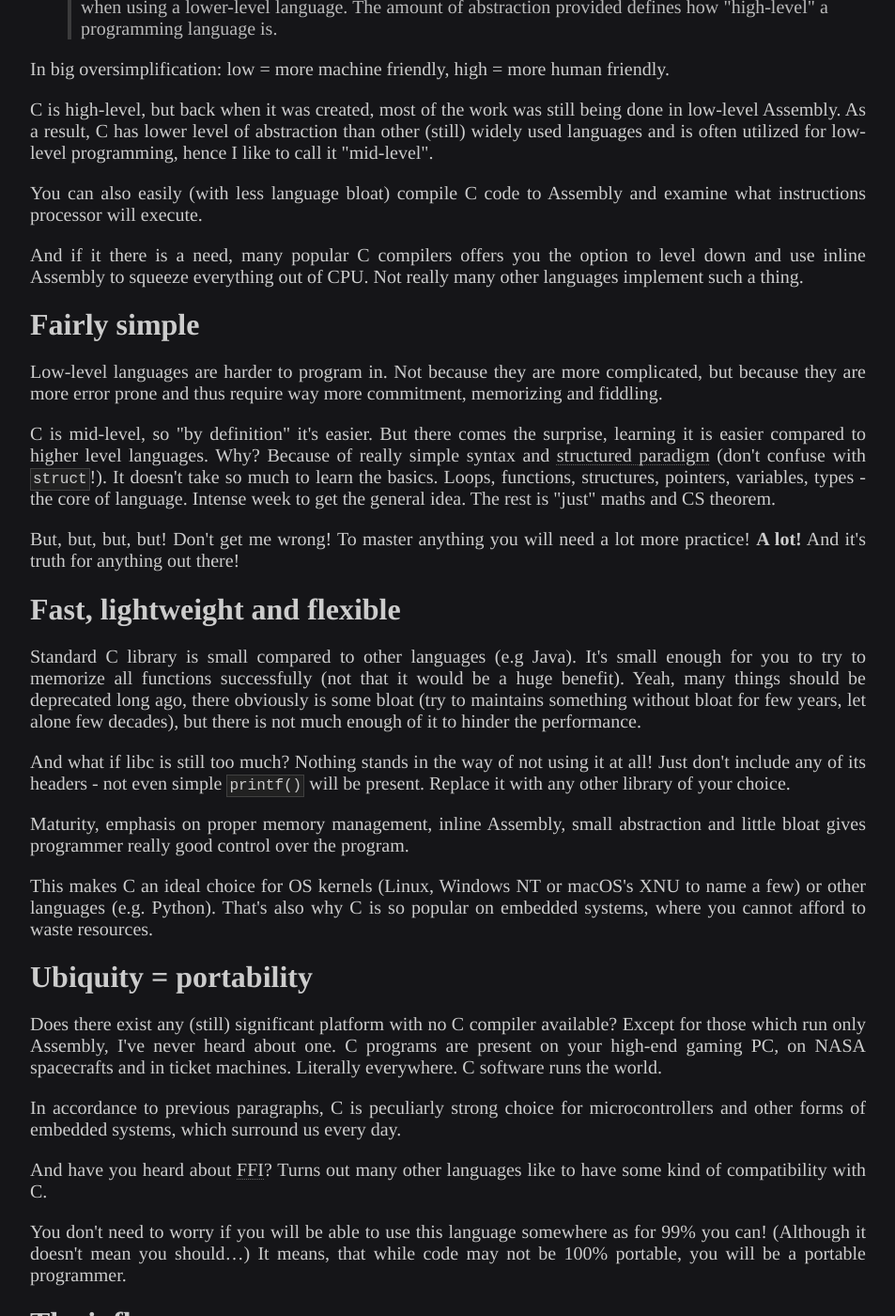
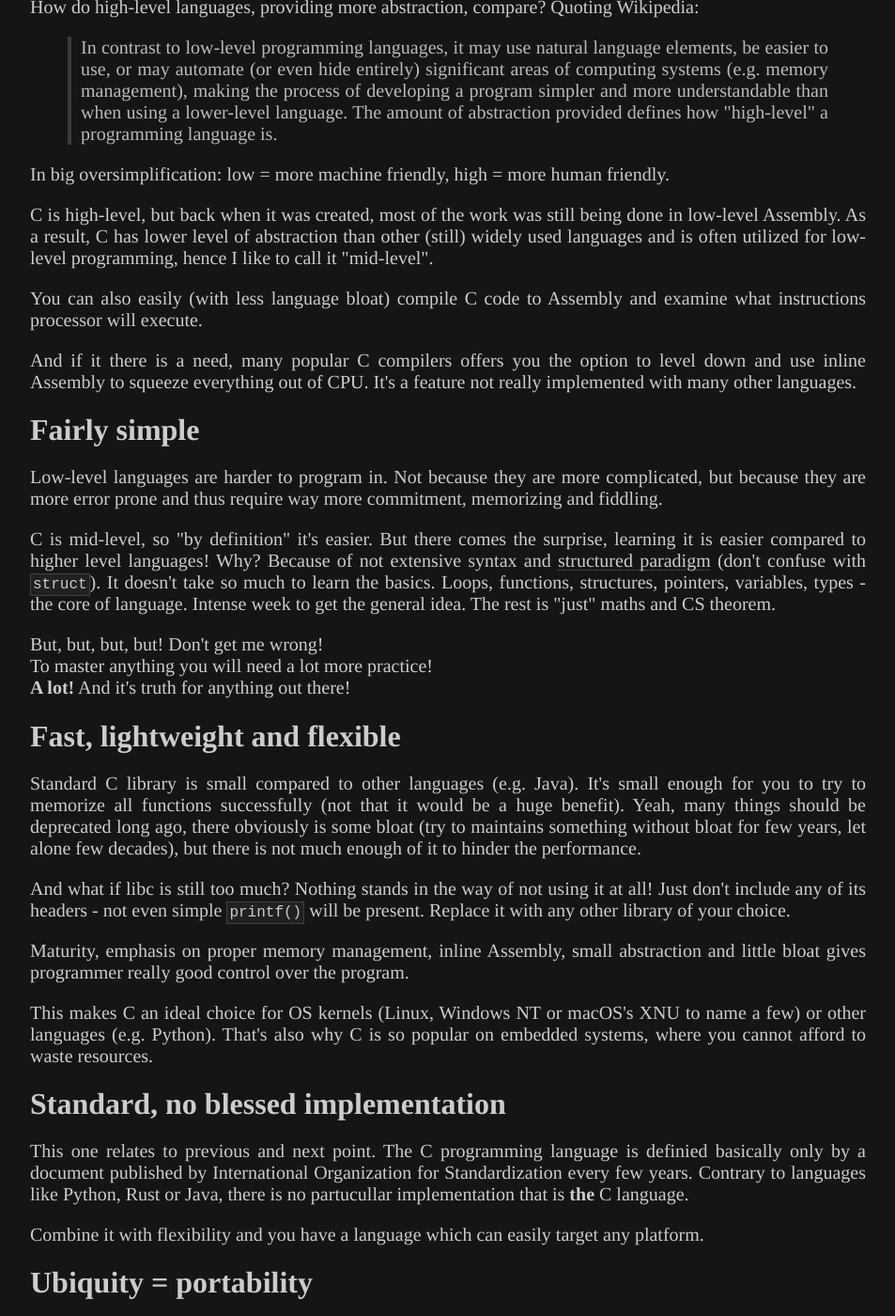
Before and after one commit to Jorenar/blog, a Jekyll site: the page built from _posts/2020-11-03-best-of-c.md, in a window 1280 px wide and 1400 px high, scrolled down 1047 px. Shown: the whole window at 94% size, without its empty margins (163-1116 px from the left). Built offline with Jekyll 4.4.1, drawn with Linux system fonts in a browser that asks for light colours; some of the changed text lies outside the part shown.

```diff
--- a/_posts/2020-11-03-best-of-c.md
+++ b/_posts/2020-11-03-best-of-c.md
@@ -5,10 +5,16 @@ redirect_from:
   - /programming/best-of-c
 ---
 
-"_Why should I even bother with this old C language?_" Have you ever heard such
-words? I had. Countless of times, be it in direct conversation or on a forum.
-In my humble opinion learning C can be really valuable experience, so in this
-not too long text I hope to show you what makes me like C.
+How comes that, after over half a century, C is still a relatively popular and
+widely used language when others have withered into obscurity? Why, over all this
+time, was nothing able to fully replace it? Why is it still taught in schools?
+
+In this article, I hope to present some of the best aspects of the language
+(although not all) that contributed to such a state of affairs.
+
+However, I would like to point out at the beginning that this list is purely
+subjective, so some people may see some (or all) of the points as the worst
+aspects of the language (and I won't even necessarily deem them wrong).
 
 # Spirit of C
 
@@ -23,8 +29,6 @@ Let's start with a quote from document [C99RationaleV5.10](http://www.open-std.o
 >   * _Keep the language small and simple._
 >   * _Provide only one way to do an operation._
 >   * _Make it fast, even if it is not guaranteed to be portable._
-
-Above points directly relate to what I will talk further in the article.
 
 # "Mid-level"
 
@@ -59,29 +63,30 @@ programming, hence I like to call it "mid-level".
 You can also easily (with less language bloat) compile C code to Assembly and
 examine what instructions processor will execute.
 
-And if it there is a need, many popular C compilers offers you the option to
-level down and use inline Assembly to squeeze everything out of CPU. Not really
-many other languages implement such a thing.
+And if it there is a need, many popular C compilers offers you the option
+to level down and use inline Assembly to squeeze everything out of CPU.
+It's a feature not really implemented with many other languages.
 
 # Fairly simple
 
-Low-level languages are harder to program in. Not because they are more complicated,
-but because they are more error prone and thus require way more commitment,
-memorizing and fiddling.
+Low-level languages are harder to program in. Not because they are more
+complicated, but because they are more error prone and thus require way
+more commitment, memorizing and fiddling.
 
 C is mid-level, so "by definition" it's easier. But there comes the surprise,
-learning it is easier compared to higher level languages. Why? Because of really
-simple syntax and [structured paradigm](https://en.wikipedia.org/wiki/Structured_programming)
-(don't confuse with `struct`!). It doesn't take so much to learn the basics.
+learning it is easier compared to higher level languages! Why? Because of not
+extensive syntax and [structured paradigm](https://en.wikipedia.org/wiki/Structured_programming)
+(don't confuse with `struct`). It doesn't take so much to learn the basics.
 Loops, functions, structures, pointers, variables, types - the core of language.
 Intense week to get the general idea. The rest is "just" maths and CS theorem.
 
-But, but, but, but! Don't get me wrong! To master anything you will
-need a lot more practice! **A lot!** And it's truth for anything out there!
+But, but, but, but! Don't get me wrong! \
+To master anything you will need a lot more practice! \
+**A lot!** And it's truth for anything out there!
 
 # Fast, lightweight and flexible
 
-Standard C library is small compared to other languages (e.g Java). It's small
+Standard C library is small compared to other languages (e.g. Java). It's small
 enough for you to try to memorize all functions successfully (not that it would
 be a huge benefit). Yeah, many things should be deprecated long ago, there
 obviously is some bloat (try to maintains something without bloat for few years,
@@ -98,10 +103,16 @@ This makes C an ideal choice for OS kernels (Linux, Windows NT or macOS's XNU to
 name a few) or other languages (e.g. Python). That's also why C is so popular
 on embedded systems, where you cannot afford to waste resources.
 
+# Standard, no blessed implementation
+
+This one relates to previous and next point. The C programming language is definied basically only by a document published by International Organization for Standardization every few years. Contrary to languages like Python, Rust or Java, there is no partucullar implementation that is **the** C language.
+
+Combine it with flexibility and you have a language which can easily target any platform.
+
 # Ubiquity = portability
 
 Does there exist any (still) significant platform with no C compiler available?
-Except for those which run only Assembly, I've never heard about one.
+Yes, those work exclusively on Assembly only; for all others, C is available.
 C programs are present on your high-end gaming PC, on NASA spacecrafts and
 in ticket machines. Literally everywhere. C software runs the world.
 
@@ -131,13 +142,12 @@ case with C++.
 
 I suspect all this talk about fastness, lightness, mid-level, Assembly etc. might
 have give you an idea, you will need to implement everything yourself. There may
-be not any [`LinkedHashMap`](https://docs.oracle.com/javase/8/docs/api/java/util/LinkedHashMap.html)
-like in Java or other or other functionality like garbage collector...
-True, true, except... not entirely.
+indeed not be any [`LinkedHashMap`](https://docs.oracle.com/javase/8/docs/api/java/util/LinkedHashMap.html)
+or other functionalities like garbage collection available for C... except... not entirely.
 
-C is mature and popular language. Name a thing and believe me, somebody somewhere
-already created library for it (although if think about something too obscure,
-you won't find it for all the world, but it does exists).
+C is mature and popular language, so while those features aren't build-in,
+believe me, name a thing and somebody somewhere already created library for
+it (although if think about something too obscure to find, but it does exists).
 
 You want garbage collector? [Boehm GC](https://www.hboehm.info/gc/) has you covered.
 TUI? Nothing like timeless [ncurses](https://invisible-island.net/ncurses/).
@@ -164,6 +174,7 @@ video game (e.g. [classics from _id Software_](https://github.com/id-Software)),
 operating system, other programming language or wrapper forcing Firefox to obey
 [XDG Base Directory specification](https://wiki.archlinux.org/index.php/XDG_Base_Directory),
 because when I'm an administrator, the programs will do exactly what I told them to!
+There were madlads doing WebDev in C via CGI Scripts (and nowadays with WebAssembly).
 
 However, please, remember - the fact you can, doesn't mean you should. For example,
 if you want to create a video game, you really ought to turn your eyes to C++.
@@ -238,6 +249,8 @@ generator.
 >So, if we eliminate all the usefulness of `std::vector`, why use it at all?
 >
 >Repeat that process for most features in most languages and voila! You're back at C
+
+**Important note**: if you want such safety, you throw portability out of the window!
 
 # Preprocessor
 
```
